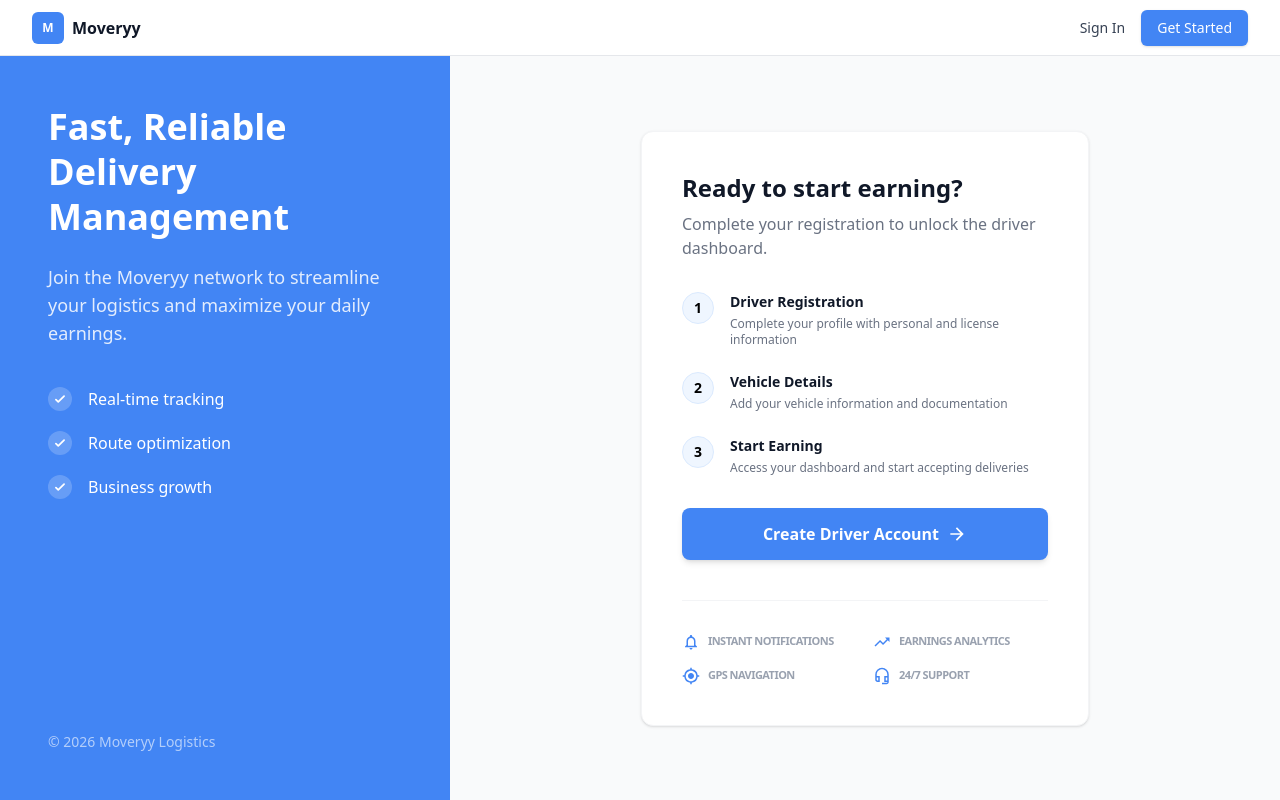
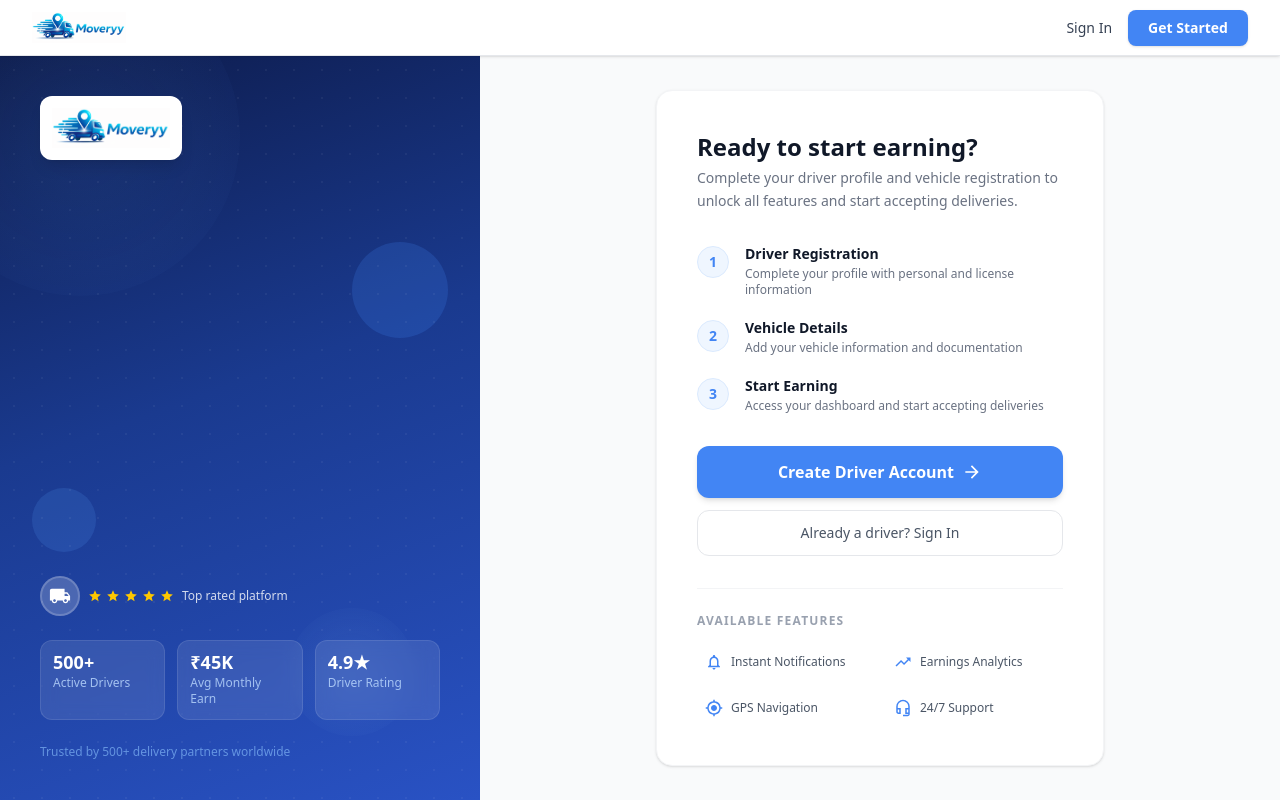
Before and after one commit to Aniketverma2005/Moveryy-Web-Version, a React (Vite) app: page /ride-pooling in a window 1280 px wide. Built offline with nearby package versions, Linux system fonts and the light colour scheme.

Commit message:
feat: redesign RidePooling left panel with dark blue gradient, animations, logo, stats

```diff
--- a/src/Pages/ridePooling/ridePooling.jsx
+++ b/src/Pages/ridePooling/ridePooling.jsx
@@ -1,12 +1,16 @@
-import React from 'react';
 import { useNavigate } from 'react-router-dom';
 import {
     MdArrowForward,
     MdOutlineNotifications,
     MdOutlineGpsFixed,
     MdOutlineTrendingUp,
-    MdOutlineHeadsetMic
+    MdOutlineHeadsetMic,
+    MdLocalShipping,
+    MdStar,
+    MdFlashOn,
+    MdShield,
 } from 'react-icons/md';
+import logo from '../../assets/logo2.png';
 
 const RidePooling = () => {
     const navigate = useNavigate();
@@ -24,70 +28,194 @@ const RidePooling = () => {
         { icon: <MdOutlineHeadsetMic size={18} className="text-[#4285F4]" />, label: '24/7 Support' },
     ];
 
+    const stats = [
+        { value: '500+', label: 'Active Drivers' },
+        { value: '₹45K', label: 'Avg Monthly Earn' },
+        { value: '4.9★', label: 'Driver Rating' },
+    ];
+
     return (
         <div className="min-h-screen flex flex-col font-sans">
-            <nav className="h-14 bg-white border-b border-gray-200 flex items-center justify-between px-8 sticky top-0 z-50">
+
+            {/* ── Navbar ─────────────────────────────────────────────────── */}
+            <nav className="h-14 bg-white border-b border-gray-200 flex items-center justify-between px-8 sticky top-0 z-50 shadow-sm">
                 <div className="flex items-center gap-2 cursor-pointer" onClick={() => navigate('/')}>
-                    <div className="w-8 h-8 bg-[#4285F4] rounded-md flex items-center justify-center">
-                        <span className="text-white text-xs font-bold">M</span>
-                    </div>
-                    <span className="text-gray-900 font-semibold text-base">Moveryy</span>
+                    <img src={logo} alt="Moveryy" className="h-8 w-auto object-contain" />
                 </div>
                 <div className="flex items-center gap-4">
-                    <button onClick={() => navigate('/login')} className="text-sm text-gray-700 hover:text-[#4285F4] font-medium transition-colors">Sign In</button>
-                    <button onClick={() => navigate('/signup')} className="bg-[#4285F4] hover:bg-[#3367D6] text-white text-sm font-medium px-4 py-2 rounded-md shadow-sm transition-all active:scale-95">Get Started</button>
+                    <button onClick={() => navigate('/login')} className="text-sm text-gray-700 hover:text-[#4285F4] font-medium transition-colors">
+                        Sign In
+                    </button>
+                    <button onClick={() => navigate('/signup')} className="bg-[#4285F4] hover:bg-[#3367D6] text-white text-sm font-semibold px-5 py-2 rounded-lg shadow transition-all active:scale-95">
+                        Get Started
+                    </button>
                 </div>
             </nav>
 
+            {/* ── Main ───────────────────────────────────────────────────── */}
             <main className="flex flex-1">
-                <div className="hidden lg:flex w-[450px] bg-[#4285F4] text-white p-12 flex-col justify-between">
-                    <div>
-                        <h1 className="text-4xl font-extrabold leading-tight mb-6">Fast, Reliable Delivery Management</h1>
-                        <p className="text-lg opacity-85 mb-10">Join the Moveryy network to streamline your logistics and maximize your daily earnings.</p>
-                        <div className="space-y-5">
-                            {['Real-time tracking', 'Route optimization', 'Business growth'].map((text) => (
-                                <div key={text} className="flex items-center gap-4">
-                                    <div className="w-6 h-6 rounded-full bg-white/20 flex items-center justify-center">
-                                        <svg className="w-3.5 h-3.5" fill="none" stroke="currentColor" strokeWidth="3" viewBox="0 0 24 24">
-                                            <path strokeLinecap="round" strokeLinejoin="round" d="M5 13l4 4L19 7" />
-                                        </svg>
+
+                {/* ── Left — Dark Blue Animated Panel ──────────────────── */}
+                <div className="hidden lg:flex w-[480px] flex-shrink-0 relative overflow-hidden flex-col justify-between p-10"
+                    style={{ background: 'linear-gradient(160deg, #0d1b4b 0%, #1a3a8f 45%, #2952c4 100%)' }}>
+
+                    {/* Animated background blobs */}
+                    <div className="absolute inset-0 pointer-events-none overflow-hidden">
+                        {/* Large slow-rotating circle */}
+                        <div className="absolute -top-20 -left-20 w-80 h-80 rounded-full opacity-10"
+                            style={{ background: 'radial-gradient(circle, #60a5fa, transparent)', animation: 'spin 20s linear infinite' }} />
+                        {/* Floating orb 1 */}
+                        <div className="absolute top-1/4 right-8 w-24 h-24 rounded-full opacity-20"
+                            style={{ background: '#4285F4', animation: 'float1 6s ease-in-out infinite' }} />
+                        {/* Floating orb 2 */}
+                        <div className="absolute bottom-1/3 left-8 w-16 h-16 rounded-full opacity-15"
+                            style={{ background: '#60a5fa', animation: 'float2 8s ease-in-out infinite' }} />
+                        {/* Floating orb 3 */}
+                        <div className="absolute bottom-16 right-16 w-32 h-32 rounded-full opacity-10"
+                            style={{ background: 'radial-gradient(circle, #93c5fd, transparent)', animation: 'float1 10s ease-in-out infinite reverse' }} />
+                        {/* Grid dots pattern */}
+                        <div className="absolute inset-0 opacity-5"
+                            style={{ backgroundImage: 'radial-gradient(circle, #fff 1px, transparent 1px)', backgroundSize: '28px 28px' }} />
+                    </div>
+
+                    {/* CSS keyframes injected inline */}
+                    <style>{`
+                        @keyframes float1 {
+                            0%, 100% { transform: translateY(0px) scale(1); }
+                            50% { transform: translateY(-20px) scale(1.05); }
+                        }
+                        @keyframes float2 {
+                            0%, 100% { transform: translateY(0px) translateX(0px); }
+                            33% { transform: translateY(-14px) translateX(8px); }
+                            66% { transform: translateY(8px) translateX(-6px); }
+                        }
+                        @keyframes fadeSlideUp {
+                            from { opacity: 0; transform: translateY(20px); }
+                            to { opacity: 1; transform: translateY(0); }
+                        }
+                        @keyframes pulse-ring {
+                            0% { transform: scale(1); opacity: 0.6; }
+                            100% { transform: scale(1.8); opacity: 0; }
+                        }
+                    `}</style>
+
+                    {/* Logo */}
+                    <div className="relative z-10">
+                        <div className="bg-white rounded-xl p-3 inline-flex items-center gap-3 shadow-lg mb-10">
+                            <img src={logo} alt="Moveryy" className="h-10 w-auto object-contain" />
+                        </div>
+
+                        {/* Heading */}
+                        <h1 className="text-4xl font-extrabold text-white leading-tight mb-4"
+                            style={{ animation: 'fadeSlideUp 0.6s ease both' }}>
+                            Fast, Reliable<br />
+                            <span className="text-blue-300">Delivery Management</span>
+                        </h1>
+                        <p className="text-blue-100 text-base opacity-85 mb-10 leading-relaxed"
+                            style={{ animation: 'fadeSlideUp 0.7s ease both' }}>
+                            Join thousands of delivery professionals using Moveryy to streamline their logistics and grow their business.
+                        </p>
+
+                        {/* Feature bullets */}
+                        <div className="space-y-4" style={{ animation: 'fadeSlideUp 0.8s ease both' }}>
+                            {[
+                                { icon: <MdFlashOn size={16} />, text: 'Real-time tracking and updates' },
+                                { icon: <MdOutlineGpsFixed size={16} />, text: 'Optimize your routes and save time' },
+                                { icon: <MdShield size={16} />, text: 'Grow your delivery business with us' },
+                            ].map(({ icon, text }) => (
+                                <div key={text} className="flex items-center gap-3">
+                                    <div className="w-7 h-7 rounded-full bg-white/15 flex items-center justify-center text-white flex-shrink-0">
+                                        {icon}
                                     </div>
-                                    <span className="font-medium">{text}</span>
+                                    <span className="text-blue-100 text-sm font-medium">{text}</span>
                                 </div>
                             ))}
                         </div>
                     </div>
-                    <p className="text-sm font-medium opacity-60">© 2026 Moveryy Logistics</p>
+
+                    {/* Stats row */}
+                    <div className="relative z-10">
+                        {/* Floating truck icon */}
+                        <div className="flex items-center gap-2 mb-6">
+                            <div className="relative">
+                                <div className="w-10 h-10 rounded-full bg-white/20 flex items-center justify-center">
+                                    <MdLocalShipping size={22} className="text-white" />
+                                </div>
+                                <div className="absolute inset-0 rounded-full border-2 border-white/30"
+                                    style={{ animation: 'pulse-ring 2s ease-out infinite' }} />
+                            </div>
+                            <div className="flex items-center gap-1">
+                                {[1, 2, 3, 4, 5].map(i => (
+                                    <MdStar key={i} size={14} className="text-yellow-400" />
+                                ))}
+                                <span className="text-white text-xs ml-1 opacity-80">Top rated platform</span>
+                            </div>
+                        </div>
+
+                        {/* Stats */}
+                        <div className="grid grid-cols-3 gap-3">
+                            {stats.map(({ value, label }) => (
+                                <div key={label} className="bg-white/10 backdrop-blur-sm rounded-xl p-3 border border-white/10">
+                                    <p className="text-white font-extrabold text-lg leading-none">{value}</p>
+                                    <p className="text-blue-200 text-xs mt-1 opacity-80">{label}</p>
+                                </div>
+                            ))}
+                        </div>
+
+                        <p className="text-blue-300 text-xs mt-6 opacity-60">Trusted by 500+ delivery partners worldwide</p>
+                    </div>
                 </div>
 
+                {/* ── Right — Form Panel ────────────────────────────────── */}
                 <div className="flex-1 bg-gray-50 flex items-center justify-center p-6">
-                    <div className="max-w-md w-full bg-white p-10 rounded-xl shadow-sm border border-gray-100">
-                        <h2 className="text-2xl font-bold text-gray-900 mb-2">Ready to start earning?</h2>
-                        <p className="text-gray-500 mb-8">Complete your registration to unlock the driver dashboard.</p>
-                        <div className="space-y-6 mb-8">
+                    <div className="max-w-md w-full bg-white p-10 rounded-2xl shadow-sm border border-gray-100">
+                        <h2 className="text-2xl font-bold text-gray-900 mb-1">Ready to start earning?</h2>
+                        <p className="text-gray-500 text-sm mb-8 leading-relaxed">
+                            Complete your driver profile and vehicle registration to unlock all features and start accepting deliveries.
+                        </p>
+
+                        {/* Steps */}
+                        <div className="space-y-5 mb-8">
                             {steps.map((step) => (
-                                <div key={step.number} className="flex items-start gap-4 group">
-                                    <div className="w-8 h-8 rounded-full bg-blue-50 border border-blue-100 flex items-center justify-center flex-shrink-0 group-hover:bg-[#4285F4] group-hover:text-white transition-colors">
-                                        <span className="text-sm font-bold">{step.number}</span>
+                                <div key={step.number} className="flex items-start gap-4 group cursor-default">
+                                    <div className="w-8 h-8 rounded-full bg-blue-50 border border-blue-100 flex items-center justify-center flex-shrink-0 mt-0.5 group-hover:bg-[#4285F4] group-hover:border-[#4285F4] transition-all duration-200">
+                                        <span className="text-sm font-bold text-[#4285F4] group-hover:text-white transition-colors">{step.number}</span>
                                     </div>
                                     <div>
-                                        <h3 className="text-sm font-bold text-gray-900">{step.title}</h3>
-                                        <p className="text-xs text-gray-500 mt-1">{step.description}</p>
+                                        <p className="text-sm font-semibold text-gray-900">{step.title}</p>
+                                        <p className="text-xs text-gray-500 mt-0.5">{step.description}</p>
                                     </div>
                                 </div>
                             ))}
                         </div>
-                        <button onClick={() => navigate('/signup/business')} className="w-full bg-[#4285F4] hover:bg-[#3367D6] text-white font-bold py-3.5 rounded-lg flex items-center justify-center gap-2 transition-all shadow-md mb-4">
+
+                        {/* CTA */}
+                        <button
+                            onClick={() => navigate('/signup/business')}
+                            className="w-full bg-[#4285F4] hover:bg-[#3367D6] text-white font-bold py-3.5 rounded-xl flex items-center justify-center gap-2 transition-all shadow-md hover:shadow-lg active:scale-[0.98] mb-3"
+                        >
                             Create Driver Account
                             <MdArrowForward size={20} />
                         </button>
-                        <div className="grid grid-cols-2 gap-4 mt-10 pt-8 border-t border-gray-100">
-                            {features.map((f) => (
-                                <div key={f.label} className="flex items-center gap-2">
-                                    {f.icon}
-                                    <span className="text-[11px] font-bold text-gray-400 uppercase tracking-tighter">{f.label}</span>
-                                </div>
-                            ))}
+
+                        <button
+                            onClick={() => navigate('/login')}
+                            className="w-full border border-gray-200 hover:border-gray-300 text-gray-600 hover:text-gray-800 font-medium py-3 rounded-xl text-sm transition-all hover:bg-gray-50"
+                        >
+                            Already a driver? Sign In
+                        </button>
+
+                        {/* Features grid */}
+                        <div className="mt-8 pt-6 border-t border-gray-100">
+                            <p className="text-xs font-semibold text-gray-400 uppercase tracking-widest mb-4">Available Features</p>
+                            <div className="grid grid-cols-2 gap-3">
+                                {features.map((f) => (
+                                    <div key={f.label} className="flex items-center gap-2 p-2 rounded-lg hover:bg-blue-50 transition-colors">
+                                        {f.icon}
+                                        <span className="text-xs font-medium text-gray-600">{f.label}</span>
+                                    </div>
+                                ))}
+                            </div>
                         </div>
                     </div>
                 </div>
```
